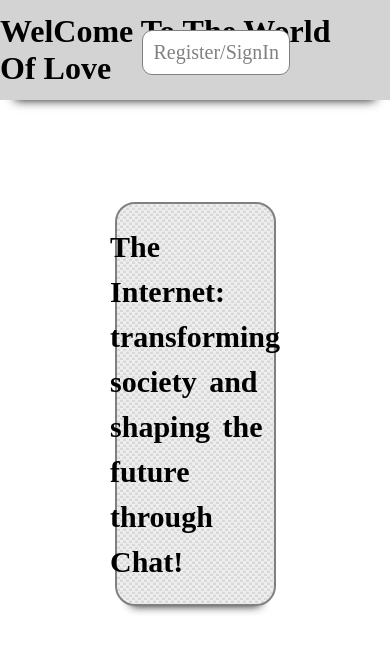
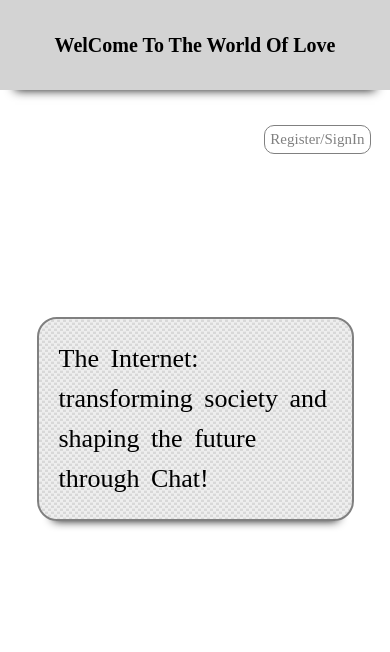
Before and after one commit to Sandeep96Shah/Chatting-App, a React (Create React App) app in the folder client/: page / in a window 390 px wide. Shown: the top 652 px of the page. Built offline with nearby package versions, Linux system fonts and the light colour scheme.

Commit message:
Added some changes to the css file

```diff
--- a/client/src/components/HomePage.js
+++ b/client/src/components/HomePage.js
@@ -7,7 +7,7 @@ import { useHistory, Link } from 'react-router-dom';
         <>
             <Link to="/login"><div className="register"><p>Register/SignIn</p></div></Link>
             <div className="navbar">
-                <div><h1>WelCome To The World Of Love</h1></div>
+                <div><p>WelCome To The World Of Love</p></div>
             </div>
             <div className="homepage_container">
                 <div className="homepage_title">
--- a/client/src/index.css
+++ b/client/src/index.css
@@ -45,7 +45,7 @@ h4{
 .register{
   position: fixed;
   top: 30px;
-  right: 100px;
+  right: 5vw;
 }
 .homepage{
   position: fixed;
@@ -68,7 +68,10 @@ h4{
   display: flex;
   justify-content: space-around;
   align-items: center;
-  margin-right: 50px;
+}
+.navbar div p{
+  font-size: 40px;
+  font-weight: 600;
 }
 .homepage_container{
   display: flex;
@@ -79,7 +82,7 @@ h4{
 }
 .homepage_title{
   margin-top: -100px;
-  width: 30%;
+  width: 50%;
   display: flex;
   justify-content: center;
   align-items: center;
@@ -403,3 +406,57 @@ h4{
     font-size: 18px;
     color: blue;
 }
+/* Responsive the homePage */
+
+@media screen and (max-width: 1000px){
+  .register{
+    top:115px;
+  }
+}
+@media screen and (max-width: 800px){
+  .navbar div p{
+    font-size: 35px;
+  }
+}
+
+@media screen and (max-width: 600px){
+  .register p{
+    padding: 5px;
+  }
+  .homepage_title{
+    margin-top: -50px;
+    width: 70%;
+  }
+  .navbar div p{
+    font-size: 30px;
+  }
+}
+@media screen and (max-width: 500px){
+  .navbar{
+    height: 90px;
+  }
+  .navbar div p{
+    font-size: 25px;
+    font-weight: 600;
+  }
+  .register{
+    top:125px;
+    margin-right: 0px;
+  }
+  .register p{
+    font-size: 18px;
+  }
+  .homepage_title p{
+    font-size: 26px;
+    font-weight: 500;
+    line-height: 40px;
+  }
+}
+@media screen and (max-width: 400px){
+  .navbar div p{
+    font-size: 20px;
+  }
+  .register p{
+    font-size: 15px;
+  }
+}
```
Also changed, not shown: 1 other file (tests, documents, lock files or other folders).
